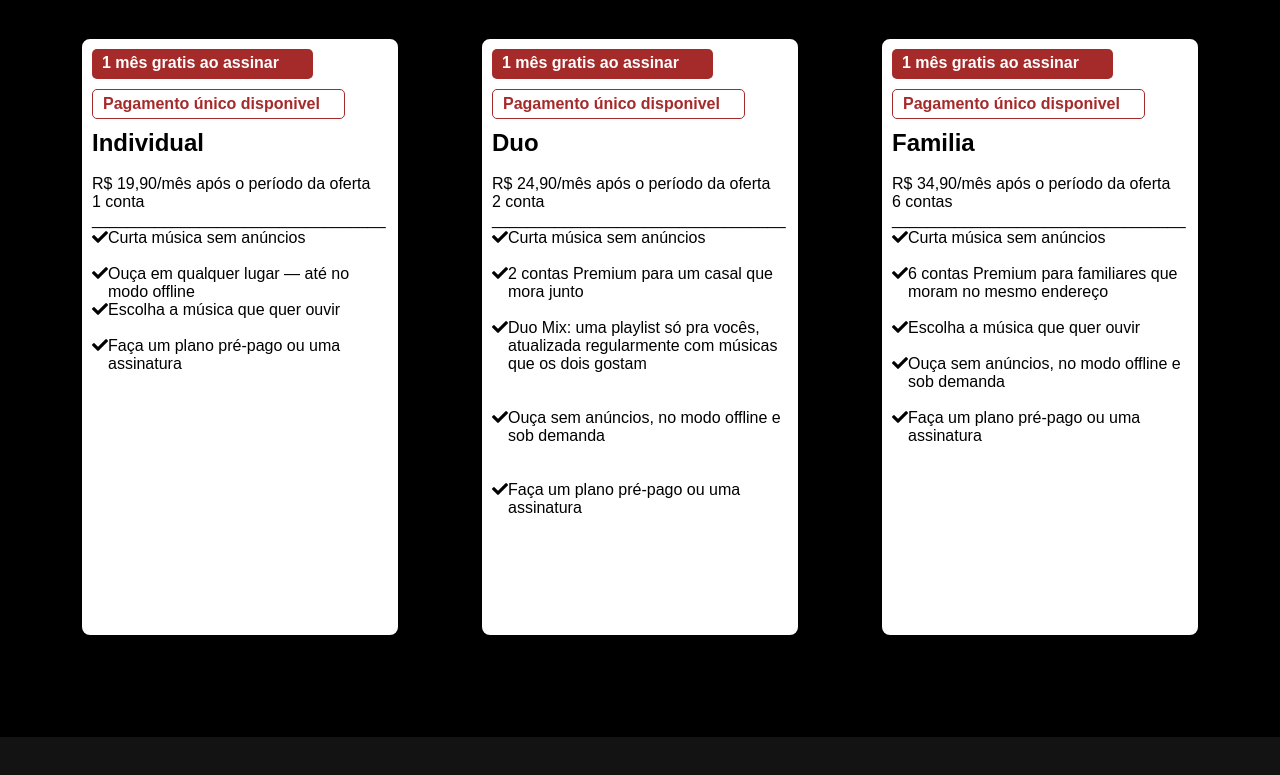
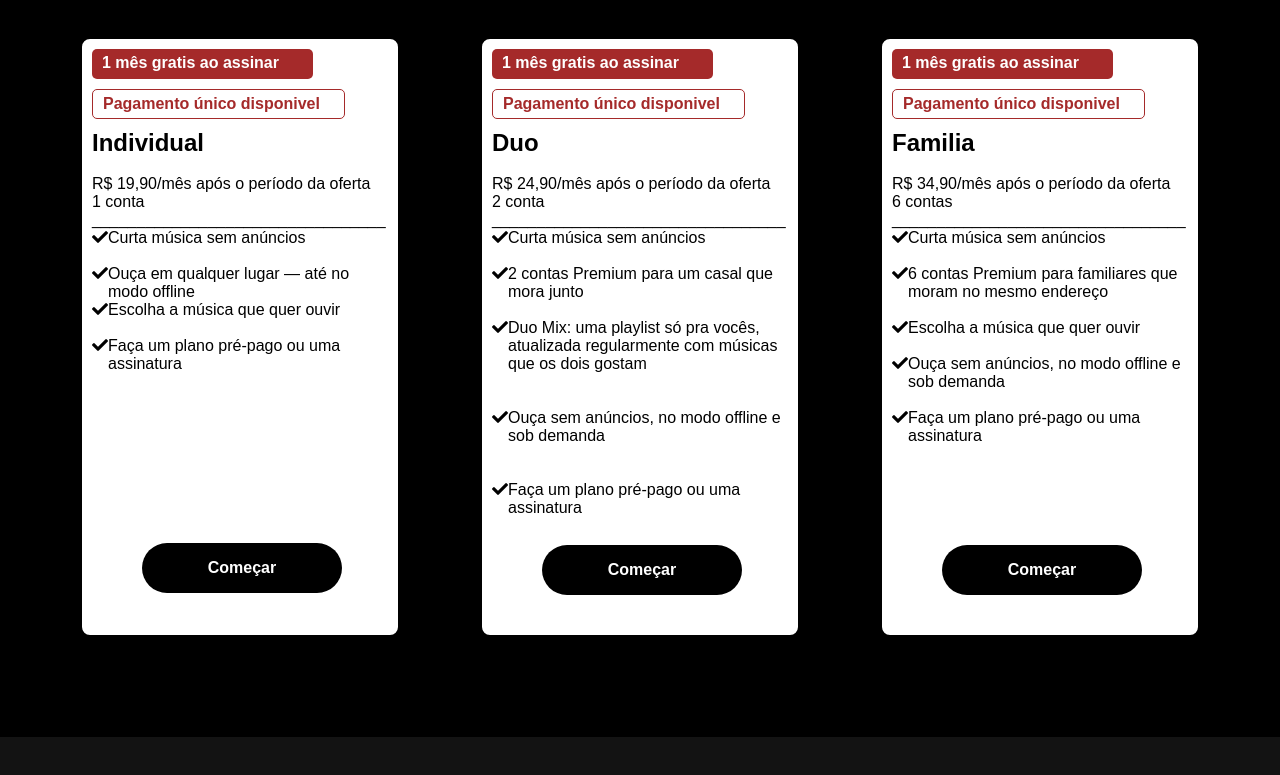
Before and after one commit to alvz22/site-individual, a plain HTML site: page index2.html in a window 1280 px wide. Shown: the part 2097-2872 px from the top of the page. Drawn offline with Linux system fonts and the light colour scheme.

Commit message:
criação dos botão e inserção de músicas

```diff
--- a/index2.html
+++ b/index2.html
@@ -133,6 +133,7 @@
               <i class="fas fa-check"></i>
             Faça um plano pré-pago ou uma assinatura
             </div>
+            <button class="bnt" onclick="comecar()">Começar</button>
               </div>
           </div>
 
@@ -174,6 +175,7 @@
               Faça um plano pré-pago ou uma assinatura
               <br> <br>
             </div>
+            <button class="bnt2" onclick="comecar2()">Começar</button>
               </div>
         </div>
 
@@ -212,6 +214,7 @@
               <i class="fas fa-check"></i>
             Faça um plano pré-pago ou uma assinatura
             </div>
+            <button class="bnt3" onclick="comecar3()">Começar</button>
               </div>
           </div>
         </div>
--- a/style.css
+++ b/style.css
@@ -355,3 +355,49 @@
   height: 300px;
   background-color: #131313;
 }
+.bnt{
+  position: relative;
+  top: 170px;
+  left: 50px;
+  border-radius: 30px;
+  width: 200px;
+  height: 50px;
+  background-color:#000000;
+  border: 1px solid transparent;
+  font-weight: 700;
+  font-size: 16px;
+  color: white;
+  cursor: pointer;
+}
+.bnt :hover{
+  transition: 2s;
+  background-color: tomato;
+}
+.bnt2{
+  position: relative;
+  top: 10px;
+  left: 50px;
+  border-radius: 30px;
+  width: 200px;
+  height: 50px;
+  background-color:#000000;
+  border: 1px solid transparent;
+  font-weight: 700;
+  font-size: 16px;
+  color: white;
+  cursor: pointer;
+}
+.bnt3{
+  position: relative;
+  top: 100px;
+  left: 50px;
+  border-radius: 30px;
+  width: 200px;
+  height: 50px;
+  background-color:#000000;
+  border: 1px solid transparent;
+  font-weight: 700;
+  font-size: 16px;
+  color: white;
+  cursor: pointer;
+}
```
Also changed, not shown: acessoCartão.html (added, +15 -0 lines), pageMusic.css (+9 -1 lines), pageMusic.html (+9 -1 lines), 1 other file.
